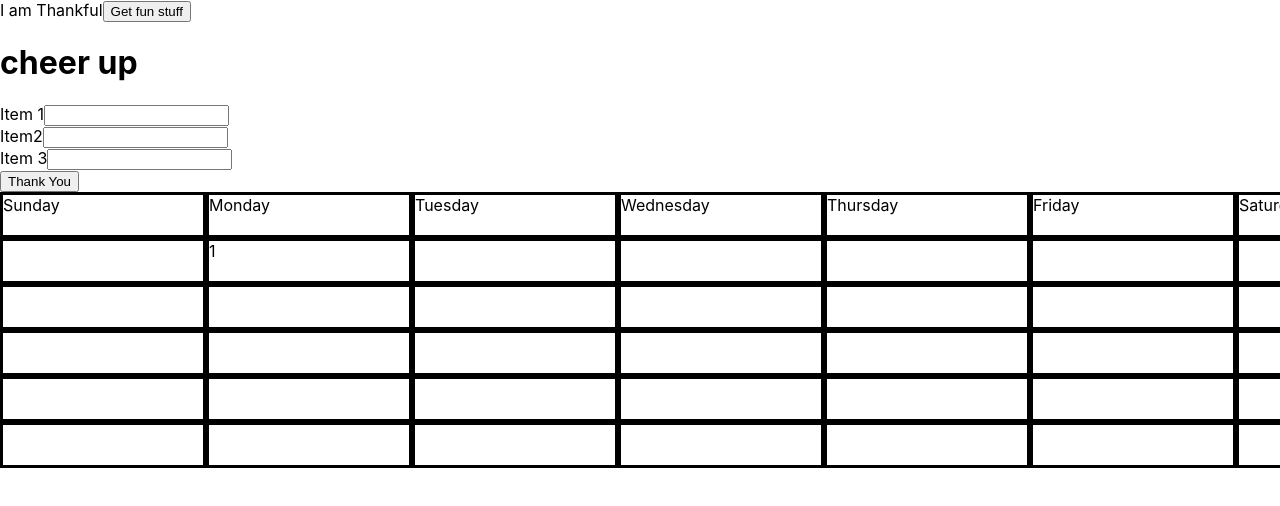
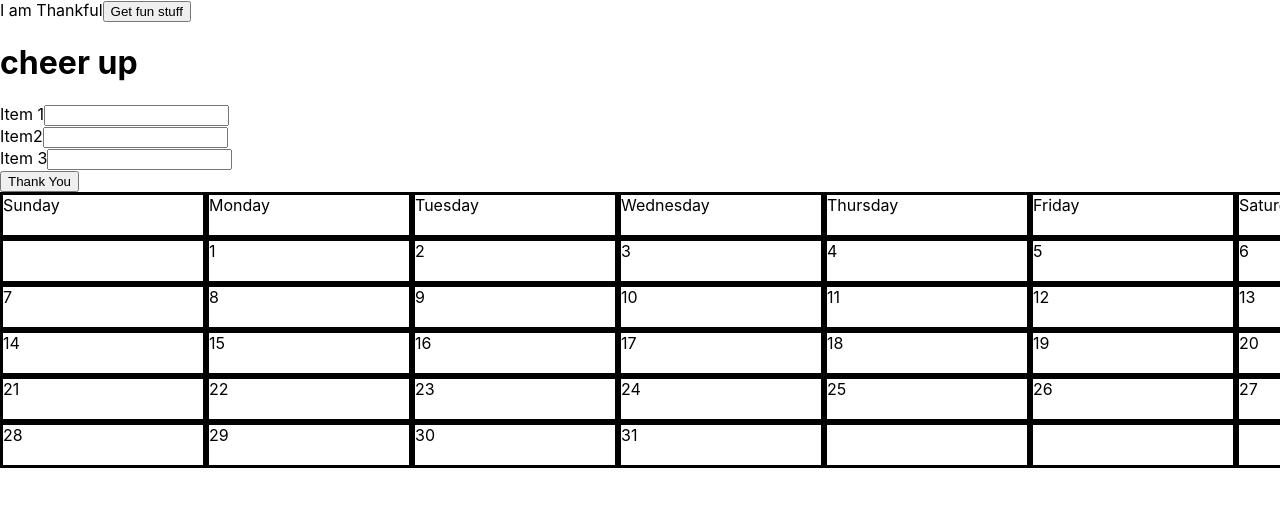
Before and after one commit to eric-burr/Thankful, a React (Create React App) app: page / in a window 1280 px wide. Shown: the top 506 px of the page. Built offline with nearby package versions, Linux system fonts and the light colour scheme.

Commit message:
working calendar dates!

```diff
--- a/src/components/Calandar.js
+++ b/src/components/Calandar.js
@@ -10,6 +10,7 @@ function Calandar() {
   var firstDay = new Date(date.getFullYear(), date.getMonth(), 1);
   var firstdayofmonth = firstDay.getDay();
   var lastDay = new Date(date.getFullYear(), date.getMonth() +1, 0);
+  var lastdayofMonth = lastDay.getDate();
 
   const dates = [0]
   let first = 0
--- a/src/components/Week.js
+++ b/src/components/Week.js
@@ -5,8 +5,8 @@ export default function Week(props) {
     var date = new Date();
     var firstDay = new Date(date.getFullYear(), date.getMonth(), 1);
     var firstdayofmonth = firstDay.getDay();
-   let currentMonth = date.getMonth();
-   console.log('currentmonth', currentMonth)
+    var lastDay = new Date(date.getFullYear(), date.getMonth() +1, 0);
+    var lastdayofMonth = lastDay.getDate();
 
     return (
         <div>
@@ -15,10 +15,10 @@ export default function Week(props) {
             {props.dates.map((value, index) => {
                 //comparing to index since it could only be 0-7
                 //so it'll be on the first line of the calendar
-                return firstdayofmonth===index ?
+                return firstdayofmonth<=index && index <= lastdayofMonth ?
 
           <div key={index} className='sunday'>
-              {firstdayofmonth}
+              {index}
           </div>
           :
           <div key={index} className='sunday'></div>
```
